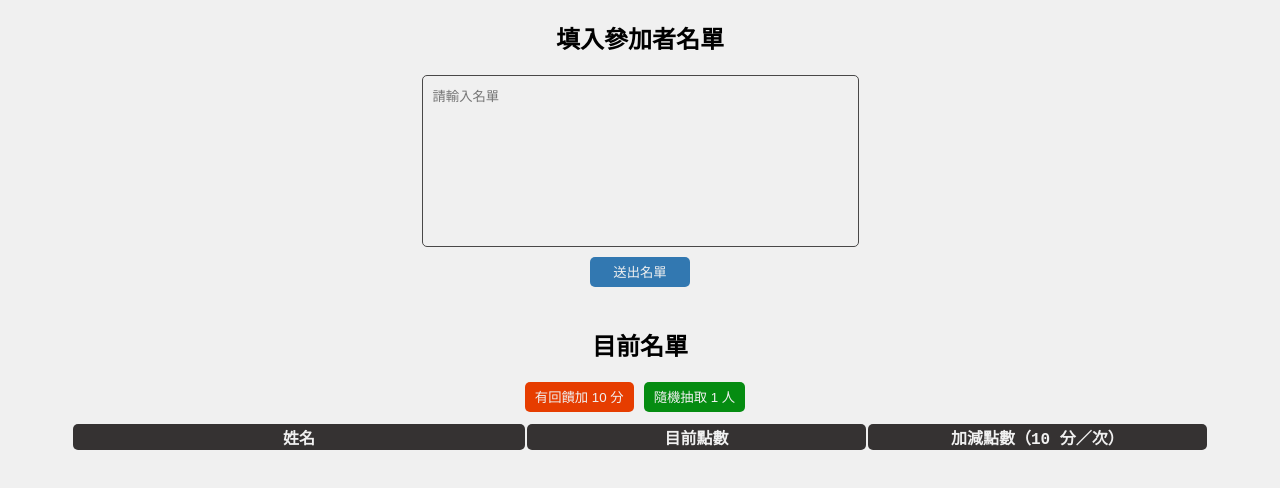
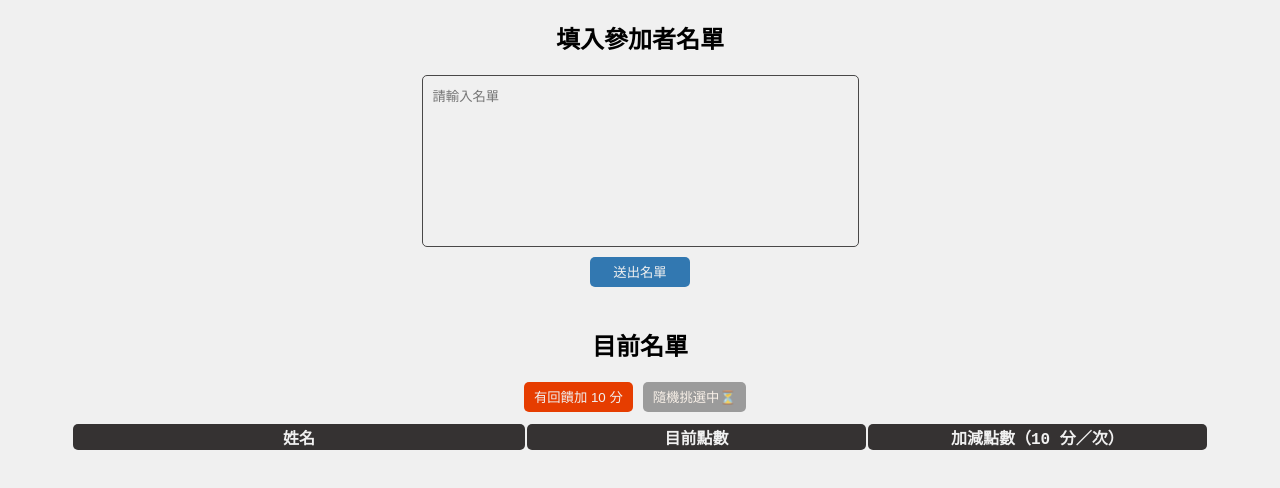
Before and after one commit to gandolfreddy/simpleLeaderBoard, a website: page admin.html in a window 1280 px wide. Both pictures are taken after a click on the button "隨機抽取 1 人". Shown: the part 98-586 px from the top of the page. Drawn offline with nearby package versions, Linux system fonts and the light colour scheme; no server answers.

Commit message:
fix: repeat random picking

```diff
--- a/admin.html
+++ b/admin.html
@@ -146,6 +146,12 @@
         #random-pick:hover {
             background-color: #06b514;
             color: rgb(240, 240, 240);
+        }
+
+        #random-pick:disabled {
+            background-color: rgb(134, 134, 134);
+            color: linen;
+            opacity: 0.8;
         }
 
         .p-btn-plus {
@@ -302,11 +308,15 @@
 
         // 隨機抽取 1 人
         randomPickBtn.addEventListener('click', () => {
+            randomPickBtn.innerText = " 隨機挑選中⏳ ";
+            randomPickBtn.setAttribute("disabled", "");
             socket.emit("pick-random-player", players);
         });
 
         // 接收已確認的名單
         socket.on("player-list", (playerList) => {
+            randomPickBtn.innerText = "隨機抽取 1 人";
+            randomPickBtn.removeAttribute("disabled");
             players = playerList;
             updateCurrentList(players);
         });
```
